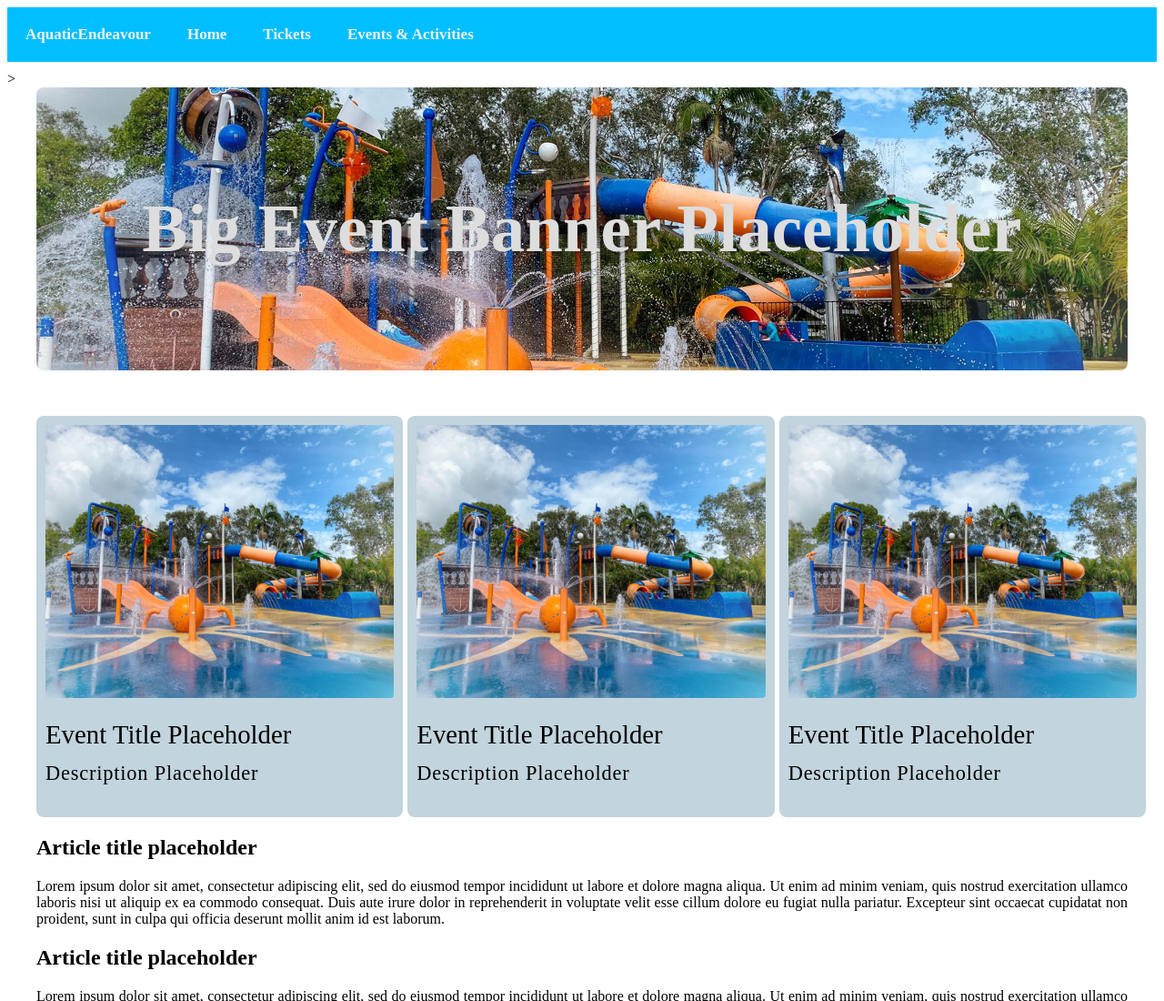
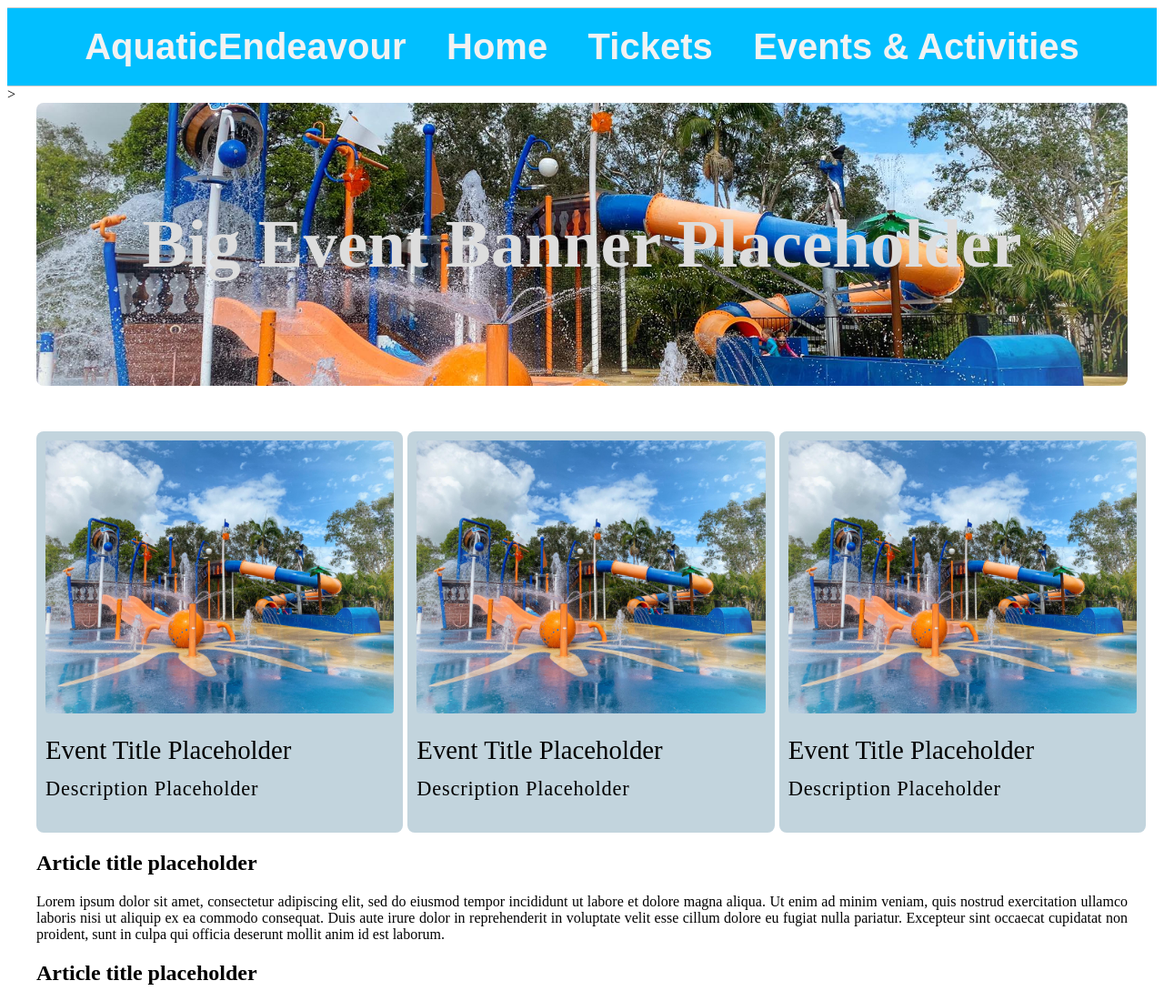
Before and after one commit to freeheart110/WebDev_Team39_AquaticEndeavour_website, a plain HTML site: page index.html in a window 1280 px wide. Shown: the top 1100 px of the page at 91% size. Drawn offline with Linux system fonts and the light colour scheme.

Commit message:
navigation bar

```diff
--- a/styles/styles.css
+++ b/styles/styles.css
@@ -4,18 +4,28 @@
     background-color: #01BFFF;
     overflow: hidden;
     margin-bottom: 10px;
+    border:1px solid #ccc;
+    border-width:1px 0;
+    list-style:none;
+    margin:0;
+    padding:0;
+    text-align:center;
+    font-family: 'Quicksand', sans-serif;
 }
 
 /* Style the links inside the navigation bar */
 .topnav a {
-    float: left;
     color: #f2f2f2;
     text-align: center;
     padding: 20px;;
     text-decoration: none;
-    font-size: 17px;
+    font-size: 40px;
+    display:inline-block;
 }
 
+.topnav li {
+    display:inline;
+}
 /* Change the color of links on hover */
 .topnav a:hover {
     background-color: #ddd;
```
